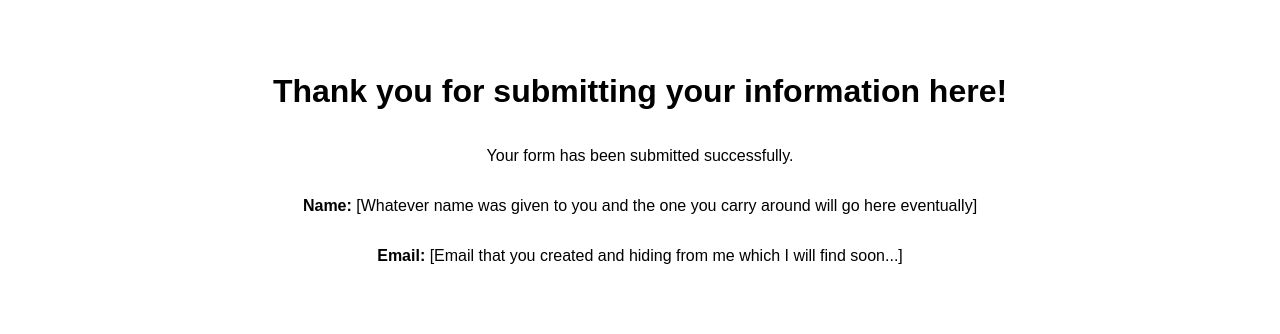
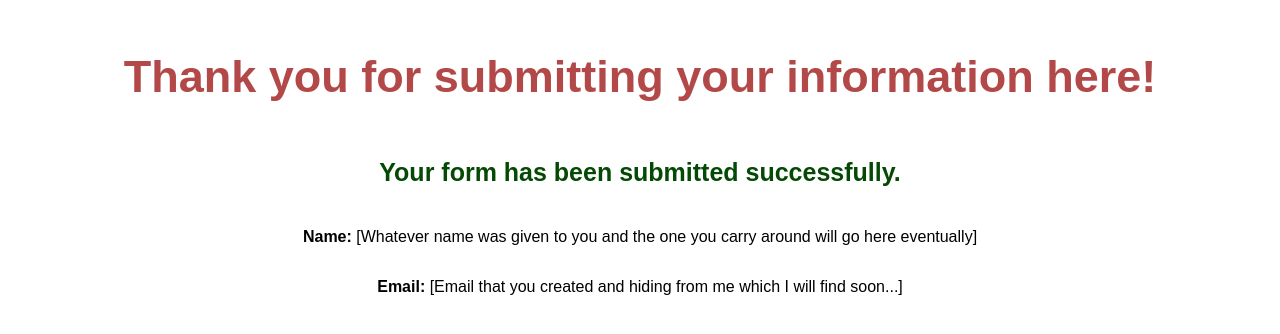
Before and after one commit to EnzoSurhati/PicassoEnzo, a plain HTML site: page form.html in a window 1280 px wide. Shown: the part 194-528 px from the top of the page. Drawn offline with Linux system fonts and the light colour scheme.

Commit message:
Final Final

```diff
--- a/form.html
+++ b/form.html
@@ -8,7 +8,7 @@
 </head>
 <body>
     <h1>Thank you for submitting your information here!</h1>
-    <p>Your form has been submitted successfully.</p>
+    <h3>Your form has been submitted successfully.</h3>
     <p><strong>Name:</strong> [Whatever name was given to you and the one you carry around will go here eventually]</p>
     <p><strong>Email:</strong> [Email that you created and hiding from me which I will find soon...]</p>
 </body>
--- a/style.css
+++ b/style.css
@@ -39,3 +39,25 @@ body {
 .square {
     background-color: #0a42da;
 }
+
+h1:hover {
+    color: red;
+    transform: scale(1.1); /*just for my taste i've added scale so when I hover over a text it actually increases it in size which makes it look more alive idk*/
+}
+
+h1 {
+    font-size: 45px;
+    color: rgb(178, 72, 72);
+    transition: color 0.3s ease, transform 0.3s ease;
+}
+
+h3:hover {
+    color: rgb(8, 144, 8);
+    transform: scale(1,1.5);
+}
+
+h3 {
+    font-size: 25px;
+    color: rgb(4, 73, 4);
+    transition: color 0.3s ease, transform 0.3s ease;
+}
```
